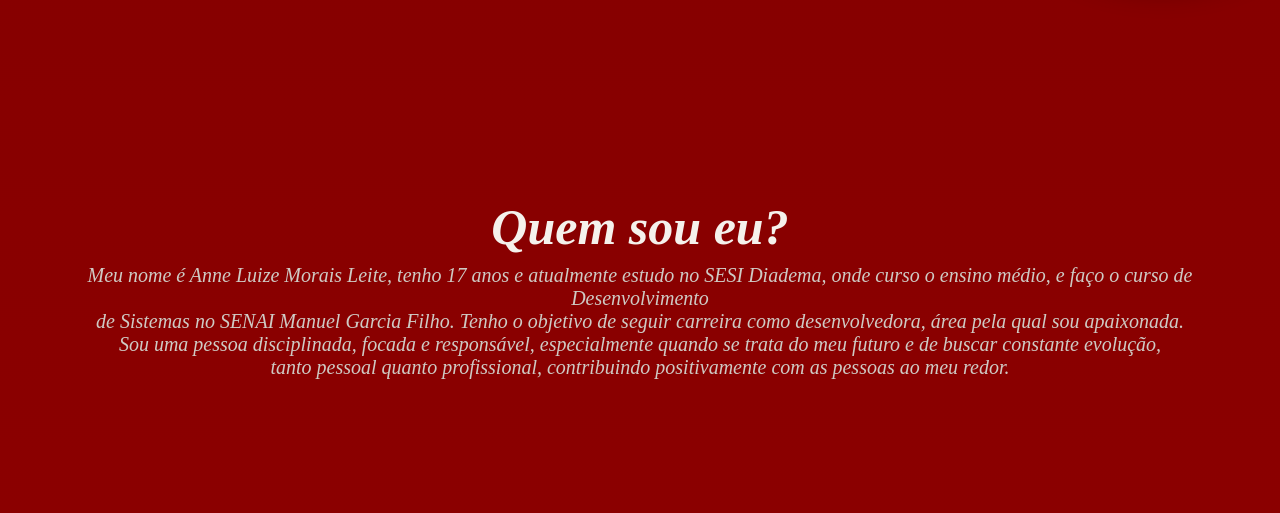
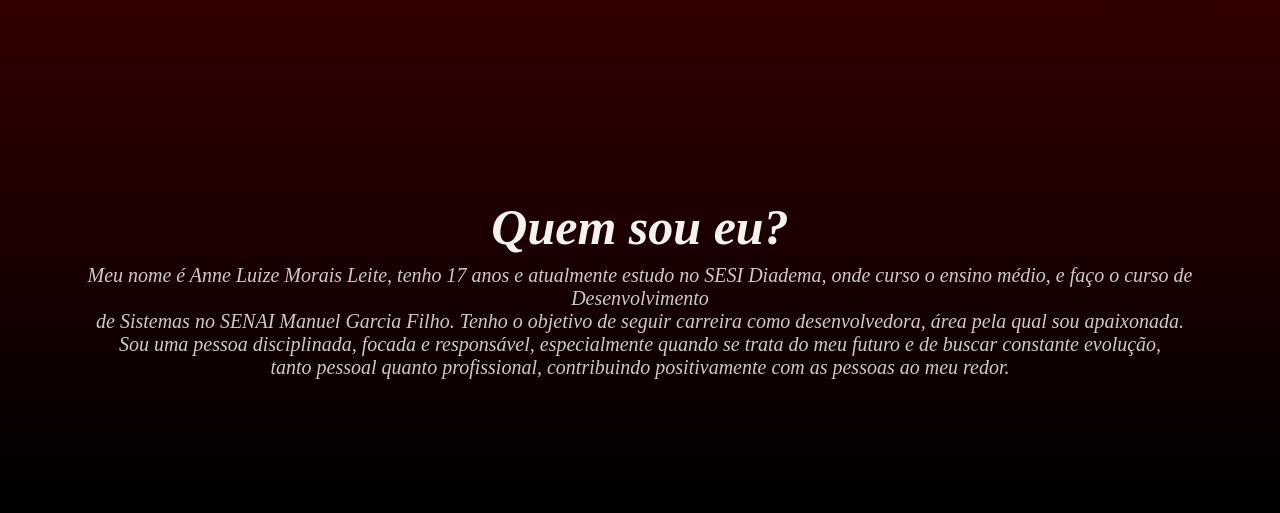
Before and after one commit to annemilk/portifolio-desenvolvedor-senai, a plain HTML site: page index.html in a window 1280 px wide. Shown: the part 779-1292 px from the top of the page. Drawn offline with Linux system fonts and the light colour scheme.

Commit message:
Update style.css

```diff
--- a/style.css
+++ b/style.css
@@ -6,7 +6,7 @@
 }
 body {
     min-height: 100vh;
-    background: linear-gradient(#800000, #8B0000);
+    background: linear-gradient(#800000, #000000);
     color: #f5f1ec;
     font-family: 'Inter', sans-serif;
     padding: 40px;
```
